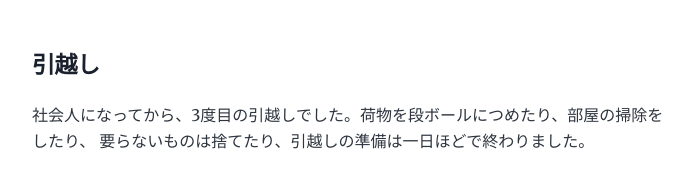
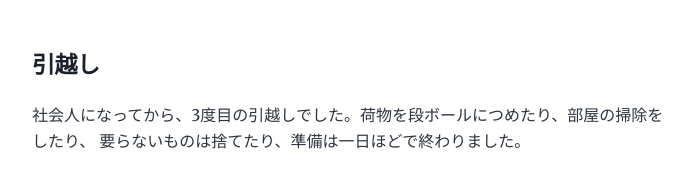
Before and after one commit to ninginx/blog-t4r0, a Gatsby site: page /looking-back-2020/ in a window 1280 px wide. Shown: the part 5322-5506 px from the top of the page, without its empty margins (292-984 px from the left). Built offline with nearby package versions, Linux system fonts and the light colour scheme; Gatsby itself is replaced by a stand-in of ours.

Commit message:
doc prefread

```diff
--- a/content/blog/looking-back-2020/index.md
+++ b/content/blog/looking-back-2020/index.md
@@ -93,7 +93,7 @@ description: "Looking-Back 2020"
 
 #### 引越し
 社会人になってから、3度目の引越しでした。荷物を段ボールにつめたり、部屋の掃除をしたり、
-要らないものは捨てたり、引越しの準備は一日ほどで終わりました。
+要らないものは捨てたり、準備は一日ほどで終わりました。
 
 ![2020 old room](./cleaned_room_2020.png)
 
```
